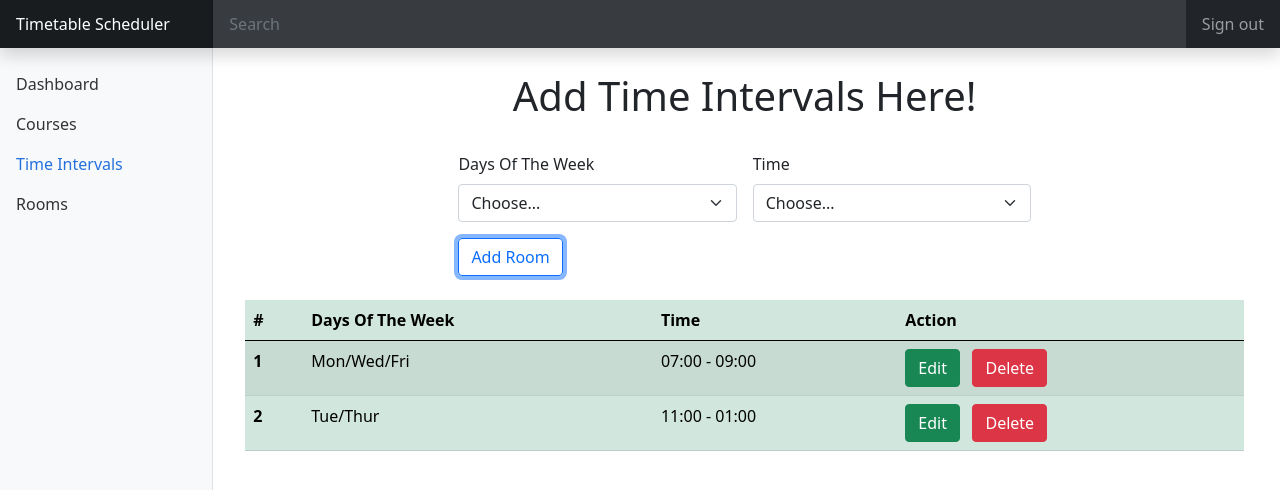
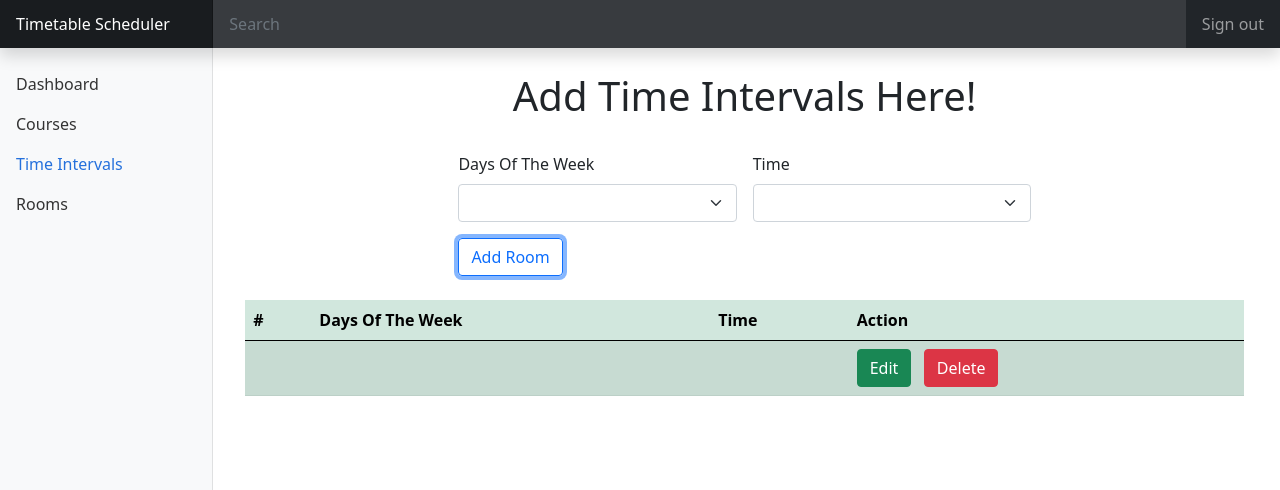
Before and after one commit to emmanuel-jan/timetableScheduler, an Angular app: page /dashboard/timeintervals in a window 1280 px wide. Both pictures are taken after a click on the button "Add Room". Shown: the top 490 px of the page. Built offline with nearby package versions, Linux system fonts and the light colour scheme.

Commit message:
timeInterval component update

```diff
--- a/src/app/rooms/rooms.component.html
+++ b/src/app/rooms/rooms.component.html
@@ -12,7 +12,7 @@
                     <label class="form-label">Room Capacity</label>
                     <input type="number" class="form-control" id="roomCapacity" name="roomCapacity" [(ngModel)] = "newRooms.roomCapacity">
                 </div>
-                <div class="col-md-12">
+                <div class="col-md-7 mx-auto text-center">
                   <label class="form-label">Department</label>
                   <input type="text" class="form-control" id="deptName" name="deptName" [(ngModel)] = "newRooms.deptName">
                 </div>
--- /dev/null
+++ b/src/app/timeInterface.ts
@@ -0,0 +1,5 @@
+export interface TimeInterval{
+    id:number;
+    day:string;
+    time: string;
+}
--- a/src/app/timeinterval/timeinterval.component.html
+++ b/src/app/timeinterval/timeinterval.component.html
@@ -2,11 +2,11 @@
     <br>
     <div class="row">
         <div class="col-md-7 mx-auto">
-            <form class="row g-3">
+            <form class="row g-3" #newTimeInterval = "ngForm">
                 <p class="display-6 text-center">Add Time Intervals Here!</p>
                 <div class="col-md-6">
                     <label class="form-label">Days Of The Week</label>
-                    <select class="form-select">
+                    <select class="form-select" name="day" id="day" [(ngModel)] = "newTimeInterval.day">
                       <option selected>Choose...</option>
                       <option>Mon/Wed/Fri</option>
                       <option>Tue/Thur</option>
@@ -14,7 +14,7 @@
                 </div>
                 <div class="col-md-6">
                     <label class="form-label">Time</label>
-                    <select class="form-select">
+                    <select class="form-select" name="time" id="time" [(ngModel)] = "newTimeInterval.time">
                       <option selected>Choose...</option>
                       <option value="07:00 - 09:00">07:00 - 09:00</option>
                       <option value="09:00 - 11:00">09:00 - 11:00</option>
@@ -24,7 +24,7 @@
                     </select>
                   </div>
                 <div class="col-12">
-                  <button type="submit" class="btn btn-outline-primary">Add Room</button>
+                  <button type="submit" class="btn btn-outline-primary" (click) = "addTime(newTimeInterval.value)">Add Room</button>
                 </div>
               </form>
         </div>
@@ -45,16 +45,10 @@
                       </tr>
                     </thead>
                     <tbody>
-                      <tr>
-                        <th scope="row">1</th>
-                        <td>Mon/Wed/Fri</td>
-                        <td>07:00 - 09:00</td>
-                        <td><button type="button" class="btn btn-success" data-bs-toggle="modal" data-bs-target="#exampleModal">Edit</button> &nbsp; <button class="btn btn-danger">Delete</button> </td>
-                      </tr>
-                      <tr>
-                        <th scope="row">2</th>
-                        <td>Tue/Thur</td>
-                        <td>11:00 - 01:00</td>
+                      <tr *ngFor = "let times of timeInterval">
+                        <th scope="row">{{times.id}}</th>
+                        <td>{{times.day}}</td>
+                        <td>{{times.time}}</td>
                         <td><button type="button" class="btn btn-success" data-bs-toggle="modal" data-bs-target="#exampleModal">Edit</button> &nbsp; <button class="btn btn-danger">Delete</button> </td>
                       </tr>
                     </tbody>
--- a/src/app/timeinterval/timeinterval.component.ts
+++ b/src/app/timeinterval/timeinterval.component.ts
@@ -1,4 +1,5 @@
 import { Component, OnInit } from '@angular/core';
+import { TimeInterval } from '../timeInterface';
 
 @Component({
   selector: 'app-timeinterval',
@@ -7,9 +8,18 @@ import { Component, OnInit } from '@angular/core';
 })
 export class TimeintervalComponent implements OnInit {
 
+  timeInterval:TimeInterval[] = [];
+  newTimeInterval = [];
+
   constructor() { }
 
   ngOnInit(): void {
   }
 
+  addTime(newTimeInterval:any){
+    if(newTimeInterval){
+      this.timeInterval.push(newTimeInterval);
+    }
+  }
+
 }
```
